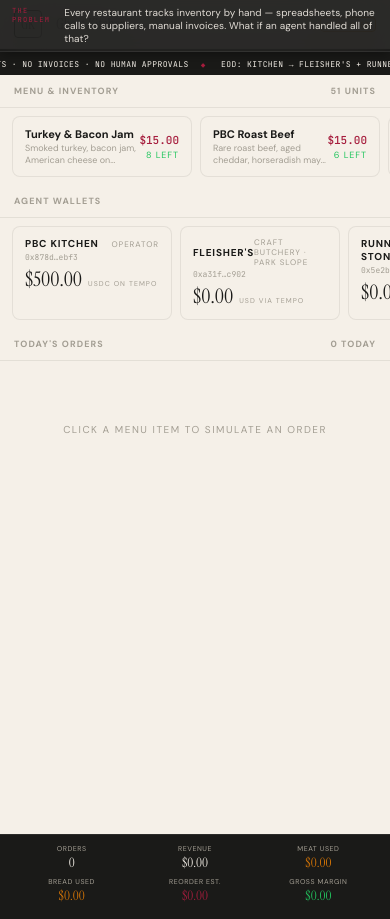
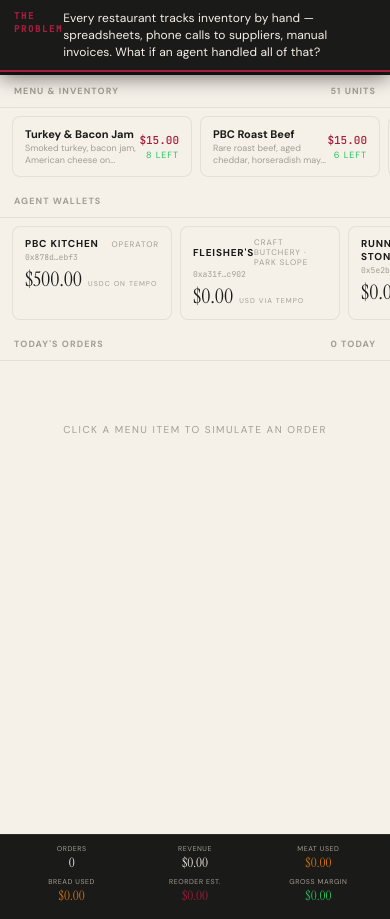
Before and after one commit to max-digi/ghost-kitchen, a website: page index.html in a window 390 px wide. Both pictures are taken after a click on the button "WATCH THE DEMO". Drawn offline with Linux system fonts and the light colour scheme.

Commit message:
fix: bolder mobile narration banner with red accent
Amp-Thread-ID: https://ampcode.com/threads/T-019d0880-0e51-757e-b533-889125adcbea
Co-authored-by: Amp <amp@ampcode.com>

```diff
--- a/index.html
+++ b/index.html
@@ -329,12 +329,12 @@
       .stat-label{font-size:7px;letter-spacing:.08em}
       .stat-val{font-size:13px}
 
-      /* Narration — slim fixed banner at top on mobile */
-      .narration{position:fixed;bottom:auto;top:0;left:0;right:0;transform:none;max-width:100%;border-radius:0;padding:6px 12px;gap:8px;font-size:10px;line-height:1.3;box-shadow:0 2px 12px rgba(0,0,0,.4);border:none;border-bottom:1px solid rgba(255,255,255,.08)}
+      /* Narration — bold fixed banner at top on mobile */
+      .narration{position:fixed;bottom:auto;top:0;left:0;right:0;transform:none;max-width:100%;border-radius:0;padding:10px 14px;gap:0;font-size:12px;line-height:1.4;box-shadow:0 4px 20px rgba(0,0,0,.6);border:none;border-bottom:2px solid var(--red);background:var(--ink)}
       .narration.visible{transform:none}
-      .narration::before{display:none}
-      .narration .n-step{font-size:7px;margin-bottom:0;display:inline;margin-right:6px}
-      .narration .n-text{font-size:10px;display:inline}
+      .narration::before{width:0;display:none}
+      .narration .n-step{font-size:9px;margin-bottom:2px;display:block;color:var(--red);font-weight:700}
+      .narration .n-text{font-size:12px;display:block;color:var(--cream)}
 
       /* Flow empty */
       .flow-empty{min-height:120px}
```
